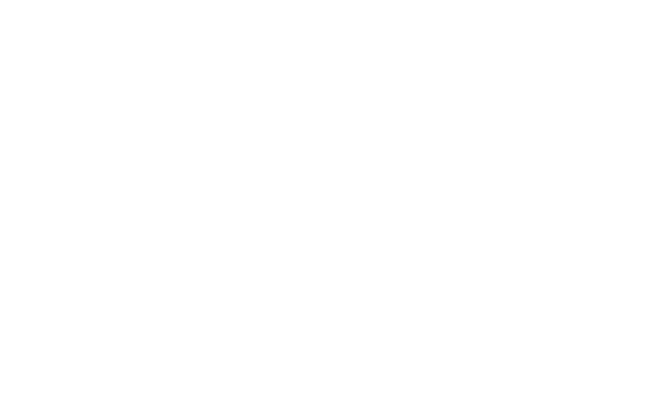
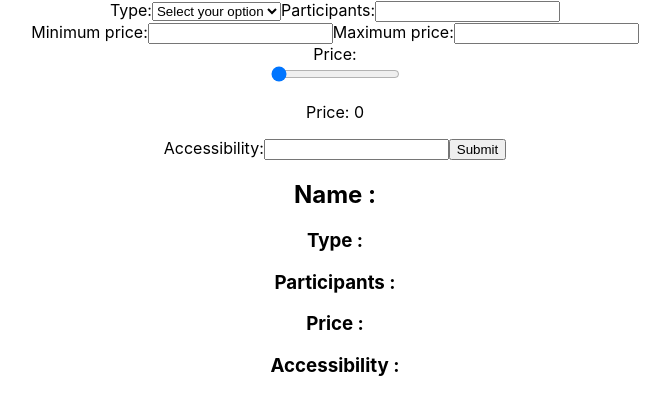
Before and after one commit to CodecoolGlobal/freestyle-mern-project-react-pannaincze, a React (Create React App) app in the folder client/: page / in a window 1280 px wide. Shown: the top 414 px of the page, without its empty margins (305-975 px from the left). Built offline with nearby package versions, Linux system fonts and the light colour scheme.

Commit message:
form and activity component, fetch starting

```diff
--- a/client/src/App.js
+++ b/client/src/App.js
@@ -1,8 +1,32 @@
+import { useState } from 'react';
 import './App.css';
+import Activity from './components/Activity';
+import QueryForm from './components/QueryForm';
 
 function App() {
+
+  const [currentActivity, setCurrentActivity] = useState({})
+
+  function handleSubmit(e) {
+    e.preventDefault()
+
+
+  }
+
+  async function fetchData(url) {
+    const response = await fetch(url)
+    const data = await response.json()
+    console.log(data);
+}
+
   return (
     <div className="App">
+      <QueryForm
+      handleSubmit={handleSubmit}
+      />
+      <Activity
+      activity={currentActivity}
+      />
     </div>
   );
 }
--- /dev/null
+++ b/client/src/components/Activity.js
@@ -0,0 +1,21 @@
+import { useState } from "react"
+
+function Activity({ activity }) {
+
+    const [shownActivity, setShownActivity] = useState({})
+    console.log(shownActivity);
+
+    return (
+
+        <div className="activity">
+            <h2>Name : {shownActivity.activity}</h2>
+            <h3>Type : {shownActivity.type}</h3>
+            <h3>Participants : {shownActivity.participants}</h3>
+            <h3>Price : {shownActivity.price}</h3>
+            <h3>Accessibility : {shownActivity.accessibility}</h3>
+
+        </div>
+    )
+}
+
+export default Activity
--- /dev/null
+++ b/client/src/components/QueryForm.js
@@ -0,0 +1,83 @@
+import { useState } from 'react';
+import Slider from './Slider';
+
+function QueryForm(props) {
+
+    const [type, setType] = useState('')
+    const [participants, setParticipants] = useState('')
+    const [minPrice, setMinPrice] = useState('')
+    const [maxPrice, setMaxPrice] = useState('')
+    const [price, setPrice] = useState('')
+    const [accessibility, setAccessibility] = useState('')
+
+    function createURL() {
+        let url = `http://www.boredapi.com/api/activity/`
+        if (type || participants || minPrice || maxPrice || accessibility) {
+            url += `?`
+        }
+        if (type) {
+            url += `type=${type}&`
+        }
+        if (participants) {
+            url += `participants=${participants}&`
+        }
+        if (minPrice) {
+            url += `minrice=${minPrice}&`
+        }
+        if (price) {
+            url += `minrice=${price}&`
+        }
+        if (maxPrice) {
+            url += `maxrice=${maxPrice}&`
+        }
+        if (accessibility) {
+            url += `accessibility=${accessibility}&`
+        }
+        if (url[url.length - 1] === '&') {
+            url = url.slice(0, -1)
+        }
+        return url
+    }
+
+
+
+
+
+
+    return (
+        <>
+        <form onSubmit={ () => props.handleSubmit(createURL())} >
+            <label htmlFor="type">Type:</label>
+            <select onChange={(e) => setType(e.target.value)} id="type">
+                <option value="" disabled selected>Select your option</option>
+                <option value="education">Education</option>
+                <option value="recreational">Recreational</option>
+                <option value="social">Social</option>
+                <option value="diy">Diy</option>
+                <option value="charity">Charity</option>
+                <option value="cooking">Cooking</option>
+                <option value="relaxation">Relaxation</option>
+                <option value="music">Music</option>
+                <option value="busywork">Busywork</option>
+            </select>
+            <label htmlFor="participants">Participants:</label>
+            <input onChange={(e) => setParticipants(e.target.value)} type="text" id="participants" />
+            <div>
+                <label htmlFor="minprice">Minimum price:</label>
+                <input onChange={(e) => setMinPrice(e.target.value)} type="text" id="price" />
+                <label htmlFor="maxprice">Maximum price:</label>
+                <input onChange={(e) => setMaxPrice(e.target.value)} type="text" id="price" />
+            </div>
+            <div>
+                <label htmlFor="price">Price:</label>
+                <Slider setPrice={setPrice} />
+            </div>
+            <label htmlFor="accessibility">Accessibility:</label>
+            <input onChange={(e) => setAccessibility(e.target.value)} type="text" id="accessibility" />
+            <input type="submit" value="Submit"></input>
+        </form>
+        </>
+    )
+}
+
+export default QueryForm
--- /dev/null
+++ b/client/src/components/Slider.js
@@ -0,0 +1,26 @@
+import React, { useState } from 'react';
+
+function Slider({ setPrice }) {
+  const [shownValue, setShownValue] = useState(0); // Initial value of the range slider
+
+  const handleChange = (event) => {
+    setShownValue(event.target.value);
+    setPrice(event.target.value)
+  };
+
+  return (
+    <div>
+      <input
+        type="range"
+        min="0"
+        max="1"
+        step="0.05"
+        value={shownValue}
+        onChange={handleChange}
+      />
+      <p>Price: {shownValue}</p>
+    </div>
+  );
+};
+
+export default Slider;
```
Also changed, not shown: 1 other file (tests, documents, lock files or other folders).
